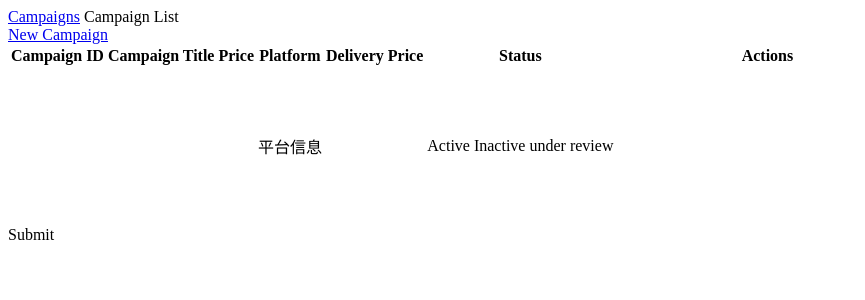
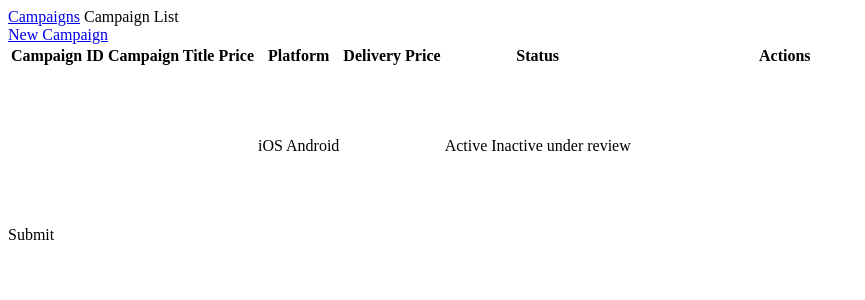
Before and after one commit to xianqingv5/cloudmobi_dsp, a Yii app: template backend/views/offer/offer-index.php in a window 1280 px wide. Shown: the top 300 px of the page, without its empty margins (0-865 px from the left). Run offline with PHP 8.4 and a stand-in for Yii, Linux system fonts and the light colour scheme; the template is opened without the code that fills it, so the values that code supplies are empty; some libraries are stand-ins or nearby versions.

Commit message:
work
2018年10月10日11:37:47

```diff
--- a/backend/views/offer/offer-index.php
+++ b/backend/views/offer/offer-index.php
@@ -68,7 +68,10 @@
             <td v-text='item.show_offer_id'></td>
             <td v-text='item.title'></td>
             <td v-text='item.payout'></td>
-            <td>平台信息</td>
+            <td>
+              <span v-if='item.platform === "2"'>iOS</span>
+              <span v-if='item.platform === "1"'>Android</span>
+            </td>
             <td  v-if='power.offer_delivery_price.show' v-text='item.delivery_price'></td>
             <td>
               <div class='flex'>
```
